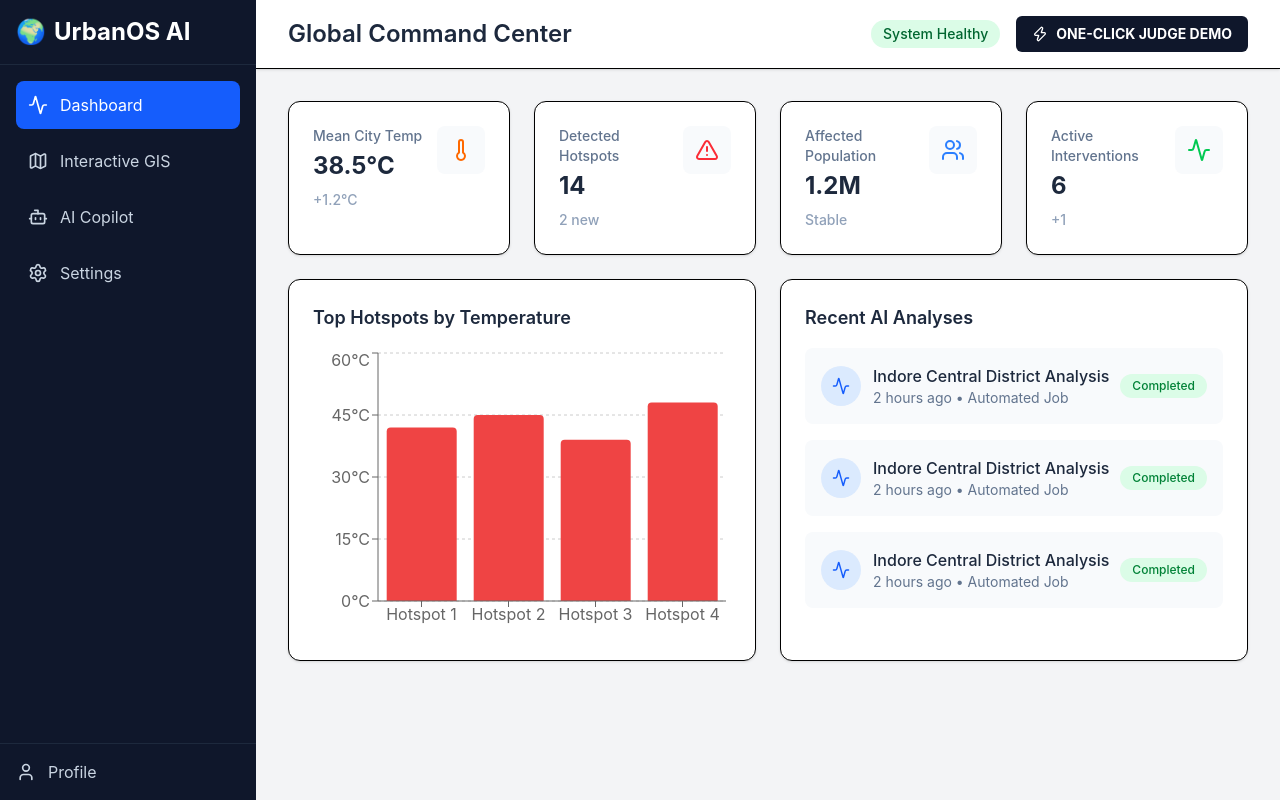
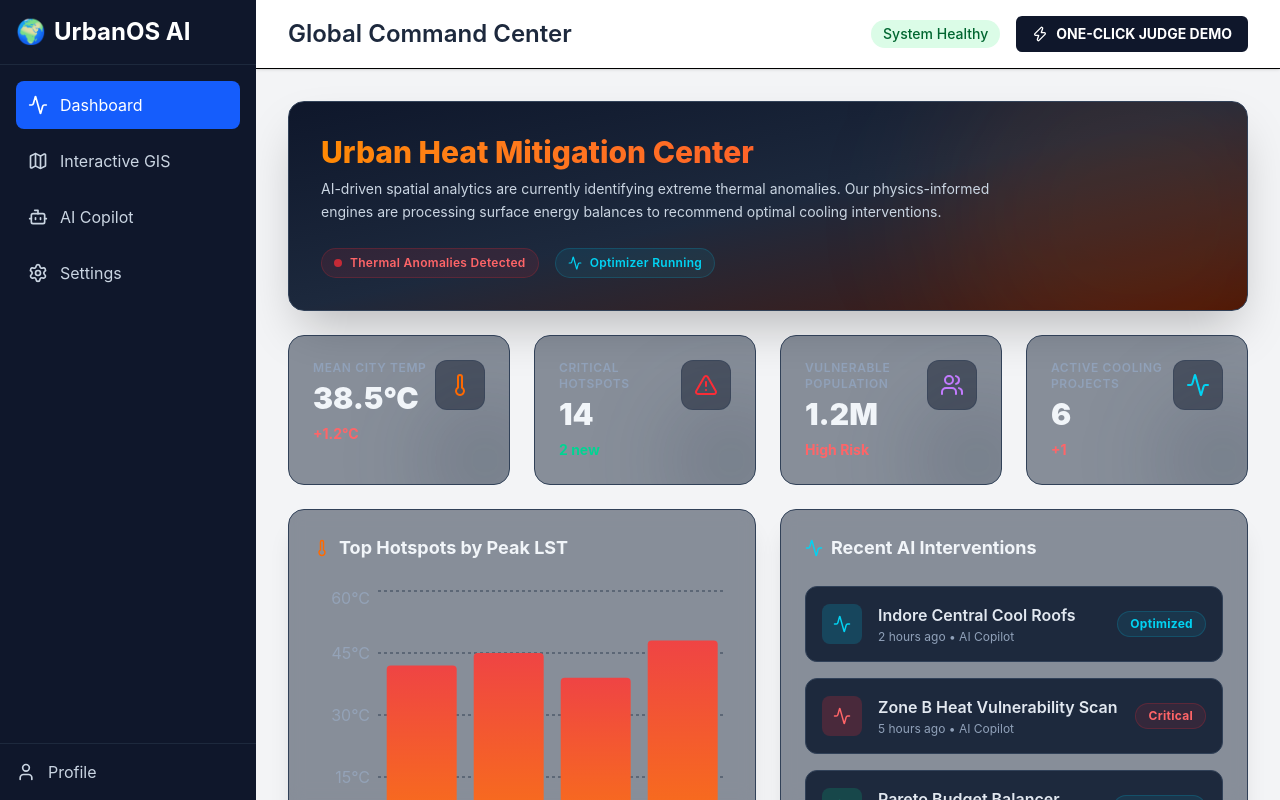
Before and after one commit to Daksh7785/urban-cool, a React (Vite) app in the folder frontend/: page / in a window 1280 px wide. Built offline with nearby package versions, Linux system fonts and the light colour scheme.

Commit message:
style(ui): redesign dashboard with dark mode climate intelligence theme

```diff
--- a/frontend/src/pages/Dashboard.tsx
+++ b/frontend/src/pages/Dashboard.tsx
@@ -12,44 +12,93 @@ const mockData = [
 export default function Dashboard() {
   return (
     <div className="space-y-6">
+      {/* Hero Section */}
+      <div className="relative overflow-hidden rounded-2xl bg-gradient-to-br from-slate-900 via-slate-800 to-orange-950 p-8 border border-slate-700 shadow-2xl">
+        <div className="relative z-10">
+          <h2 className="text-3xl font-extrabold text-transparent bg-clip-text bg-gradient-to-r from-orange-400 to-red-500 mb-2">
+            Urban Heat Mitigation Center
+          </h2>
+          <p className="text-slate-300 max-w-2xl mb-6 text-sm leading-relaxed">
+            AI-driven spatial analytics are currently identifying extreme thermal anomalies. Our physics-informed engines are processing surface energy balances to recommend optimal cooling interventions.
+          </p>
+          <div className="flex space-x-4">
+            <div className="flex items-center space-x-2 bg-red-500/10 border border-red-500/20 px-3 py-1.5 rounded-full text-red-400 text-xs font-semibold tracking-wide">
+              <span className="w-2 h-2 rounded-full bg-red-500 animate-pulse"></span>
+              <span>Thermal Anomalies Detected</span>
+            </div>
+            <div className="flex items-center space-x-2 bg-cyan-500/10 border border-cyan-500/20 px-3 py-1.5 rounded-full text-cyan-400 text-xs font-semibold tracking-wide">
+              <Activity size={14} className="text-cyan-400" />
+              <span>Optimizer Running</span>
+            </div>
+          </div>
+        </div>
+
+        {/* Abstract Background Element */}
+        <div className="absolute top-0 right-0 -mt-20 -mr-20 w-96 h-96 bg-orange-500/10 rounded-full blur-3xl pointer-events-none"></div>
+      </div>
+
       <div className="grid grid-cols-1 md:grid-cols-2 lg:grid-cols-4 gap-6">
-        <StatCard title="Mean City Temp" value="38.5°C" icon={<Thermometer className="text-orange-500" />} trend="+1.2°C" />
-        <StatCard title="Detected Hotspots" value="14" icon={<AlertTriangle className="text-red-500" />} trend="2 new" />
-        <StatCard title="Affected Population" value="1.2M" icon={<Users className="text-blue-500" />} trend="Stable" />
-        <StatCard title="Active Interventions" value="6" icon={<Activity className="text-green-500" />} trend="+1" />
+        <StatCard title="Mean City Temp" value="38.5°C" icon={<Thermometer className="text-orange-500" />} trend="+1.2°C" color="orange" />
+        <StatCard title="Critical Hotspots" value="14" icon={<AlertTriangle className="text-red-500" />} trend="2 new" color="red" />
+        <StatCard title="Vulnerable Population" value="1.2M" icon={<Users className="text-purple-400" />} trend="High Risk" color="purple" />
+        <StatCard title="Active Cooling Projects" value="6" icon={<Activity className="text-cyan-400" />} trend="+1" color="cyan" />
       </div>
 
       <div className="grid grid-cols-1 lg:grid-cols-2 gap-6">
-        <div className="bg-white p-6 rounded-xl shadow-sm border">
-          <h2 className="text-lg font-semibold mb-4 text-slate-800">Top Hotspots by Temperature</h2>
+        <div className="bg-slate-800/50 p-6 rounded-2xl border border-slate-700 shadow-xl backdrop-blur-sm">
+          <div className="flex justify-between items-center mb-6">
+            <h2 className="text-lg font-bold text-slate-100 flex items-center gap-2">
+               <Thermometer size={18} className="text-orange-500"/>
+               Top Hotspots by Peak LST
+            </h2>
+          </div>
           <div className="h-72">
             <ResponsiveContainer width="100%" height="100%">
               <BarChart data={mockData}>
-                <CartesianGrid strokeDasharray="3 3" vertical={false} />
-                <XAxis dataKey="name" />
-                <YAxis unit="°C" />
-                <Tooltip />
-                <Bar dataKey="temp" fill="#ef4444" radius={[4, 4, 0, 0]} />
+                <CartesianGrid strokeDasharray="3 3" vertical={false} stroke="#334155" />
+                <XAxis dataKey="name" stroke="#94a3b8" tick={{fill: '#94a3b8'}} axisLine={false} tickLine={false} />
+                <YAxis unit="°C" stroke="#94a3b8" tick={{fill: '#94a3b8'}} axisLine={false} tickLine={false} />
+                <Tooltip
+                  cursor={{fill: '#1e293b'}}
+                  contentStyle={{ backgroundColor: '#0f172a', borderColor: '#334155', color: '#f8fafc', borderRadius: '8px' }}
+                  itemStyle={{ color: '#f97316' }}
+                />
+                <Bar dataKey="temp" fill="url(#heatGradient)" radius={[4, 4, 0, 0]} />
+                <defs>
+                  <linearGradient id="heatGradient" x1="0" y1="0" x2="0" y2="1">
+                    <stop offset="0%" stopColor="#ef4444" />
+                    <stop offset="100%" stopColor="#f97316" />
+                  </linearGradient>
+                </defs>
               </BarChart>
             </ResponsiveContainer>
           </div>
         </div>
 
-        <div className="bg-white p-6 rounded-xl shadow-sm border">
-          <h2 className="text-lg font-semibold mb-4 text-slate-800">Recent AI Analyses</h2>
+        <div className="bg-slate-800/50 p-6 rounded-2xl border border-slate-700 shadow-xl backdrop-blur-sm">
+          <h2 className="text-lg font-bold text-slate-100 mb-6 flex items-center gap-2">
+            <Activity size={18} className="text-cyan-400" />
+            Recent AI Interventions
+          </h2>
           <div className="space-y-4">
-            {[1, 2, 3].map((i) => (
-              <div key={i} className="flex items-center justify-between p-4 bg-slate-50 rounded-lg">
-                <div className="flex items-center space-x-3">
-                  <div className="h-10 w-10 rounded-full bg-blue-100 flex items-center justify-center text-blue-600">
+            {[
+              { title: "Indore Central Cool Roofs", time: "2 hours ago", status: "Optimized", type: "cooling" },
+              { title: "Zone B Heat Vulnerability Scan", time: "5 hours ago", status: "Critical", type: "scan" },
+              { title: "Pareto Budget Balancer", time: "1 day ago", status: "Completed", type: "budget" }
+            ].map((item, i) => (
+              <div key={i} className="flex items-center justify-between p-4 bg-slate-800 rounded-xl border border-slate-700 hover:border-slate-600 transition group">
+                <div className="flex items-center space-x-4">
+                  <div className={`h-10 w-10 rounded-lg flex items-center justify-center ${item.type === 'cooling' ? 'bg-cyan-500/20 text-cyan-400' : item.type === 'scan' ? 'bg-red-500/20 text-red-400' : 'bg-emerald-500/20 text-emerald-400'}`}>
                     <Activity size={18} />
                   </div>
                   <div>
-                    <p className="font-medium text-slate-800">Indore Central District Analysis</p>
-                    <p className="text-sm text-slate-500">2 hours ago • Automated Job</p>
+                    <p className="font-semibold text-slate-200 group-hover:text-white transition">{item.title}</p>
+                    <p className="text-xs text-slate-400 mt-0.5">{item.time} • AI Copilot</p>
                   </div>
                 </div>
-                <span className="px-3 py-1 bg-green-100 text-green-700 rounded-full text-xs font-medium">Completed</span>
+                <span className={`px-3 py-1 rounded-full text-xs font-bold tracking-wide ${item.status === 'Critical' ? 'bg-red-500/10 text-red-400 border border-red-500/20' : 'bg-cyan-500/10 text-cyan-400 border border-cyan-500/20'}`}>
+                  {item.status}
+                </span>
               </div>
             ))}
           </div>
@@ -59,17 +108,29 @@ export default function Dashboard() {
   );
 }
 
-function StatCard({ title, value, icon, trend }: { title: string, value: string, icon: React.ReactNode, trend: string }) {
+function StatCard({ title, value, icon, trend, color }: { title: string, value: string, icon: React.ReactNode, trend: string, color: string }) {
+  const getGlow = () => {
+    if(color === 'orange') return 'group-hover:shadow-[0_0_20px_rgba(249,115,22,0.3)]';
+    if(color === 'red') return 'group-hover:shadow-[0_0_20px_rgba(239,68,68,0.3)]';
+    if(color === 'purple') return 'group-hover:shadow-[0_0_20px_rgba(168,85,247,0.3)]';
+    return 'group-hover:shadow-[0_0_20px_rgba(34,211,238,0.3)]';
+  };
+
   return (
-    <div className="bg-white p-6 rounded-xl shadow-sm border flex items-start justify-between">
-      <div>
-        <p className="text-sm font-medium text-slate-500 mb-1">{title}</p>
-        <h3 className="text-2xl font-bold text-slate-800">{value}</h3>
-        <p className="text-sm font-medium text-slate-400 mt-2">{trend}</p>
+    <div className={`bg-slate-800/50 p-6 rounded-2xl border border-slate-700 flex items-start justify-between relative overflow-hidden transition-all duration-300 group ${getGlow()}`}>
+      <div className="relative z-10">
+        <p className="text-xs font-semibold text-slate-400 mb-1 uppercase tracking-wider">{title}</p>
+        <h3 className="text-3xl font-black text-slate-100">{value}</h3>
+        <p className={`text-sm font-bold mt-2 ${trend.includes('+') || trend.includes('High') ? 'text-red-400' : 'text-emerald-400'}`}>
+          {trend}
+        </p>
       </div>
-      <div className="p-3 bg-slate-50 rounded-lg">
+      <div className="p-3 bg-slate-900/50 rounded-xl relative z-10 border border-slate-700/50">
         {icon}
       </div>
+
+      {/* Subtle background glow */}
+      <div className="absolute -bottom-10 -right-10 w-32 h-32 bg-slate-700/20 rounded-full blur-2xl group-hover:bg-slate-600/30 transition-colors"></div>
     </div>
   );
 }
```
